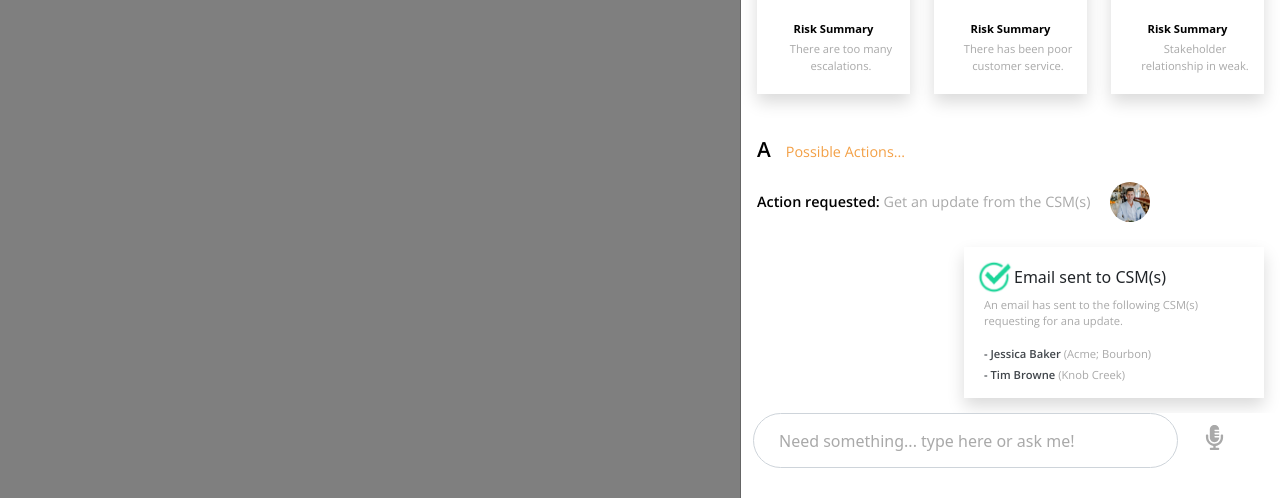
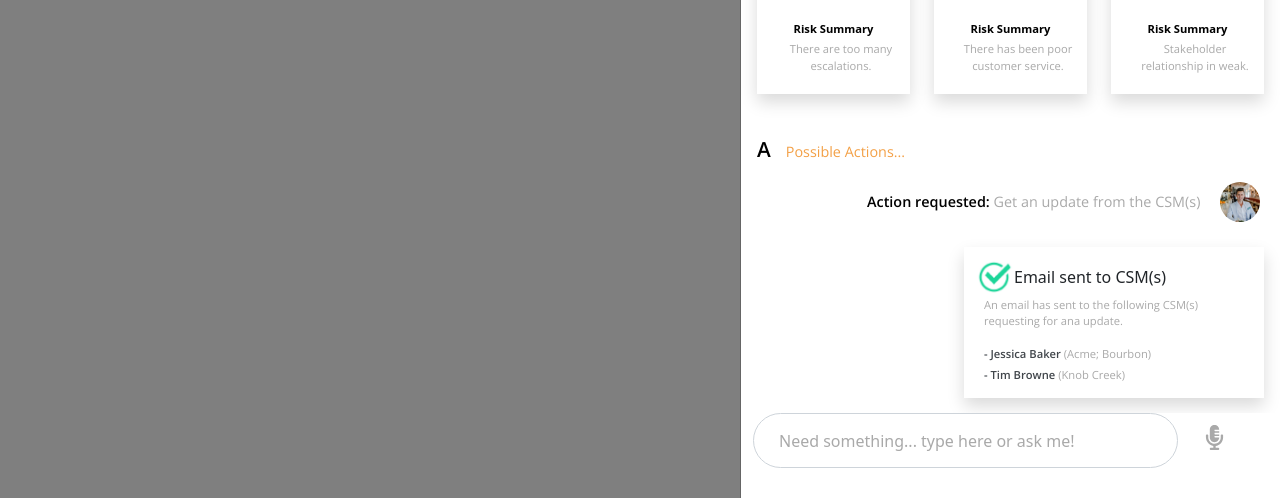
Before and after one commit to kishansmartkarrot/chatbot-ui, a plain HTML site: page chatbot-ui/action-requested.html in a window 1280 px wide. Shown: the part 302-800 px from the top of the page. Drawn offline with nearby package versions, Linux system fonts and the light colour scheme.

Commit message:
modify styles

```diff
--- a/chatbot-ui/action-requested.html
+++ b/chatbot-ui/action-requested.html
@@ -107,12 +107,14 @@
         <!-- Possible actions -->
         <div class="possible-actions-section">
           <p class="text-primary action" id="btn"><span class="special-font">A</span>Possible Actions...</p>
+          <div class="float-right">
             <div class="action-requested">
               <div class="desc">
                 <p class="mb-0"><span>Action requested: </span>Get an update from the CSM(s)</p>
               </div>
               <div class="image">
                 <img src="assets/imgs/profile-1.jpeg" alt="">
+              </div>
             </div>
           </div>
           <div></div>
--- a/chatbot-ui/assets/css/styles.css
+++ b/chatbot-ui/assets/css/styles.css
@@ -1,3 +1,7 @@
+/* Smartkarrot Chatbot UI */
+
+
+/* default styles */
 p {
   font-size: 0.9rem;
   color: #a9a9a9;
@@ -499,3 +503,8 @@ a {
     margin-bottom: -25px;
   }
 }
+
+.float-right {
+  float: right;
+  margin-left: 110px;
+}
```
Lines whose indentation alone changed are shown as unchanged.
